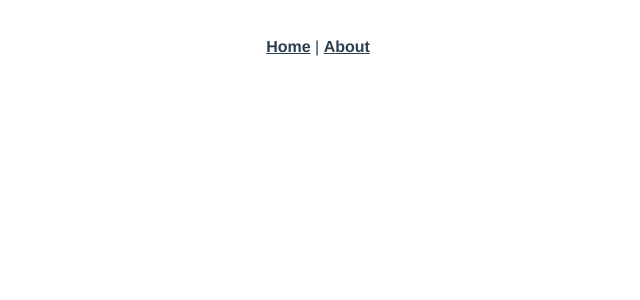
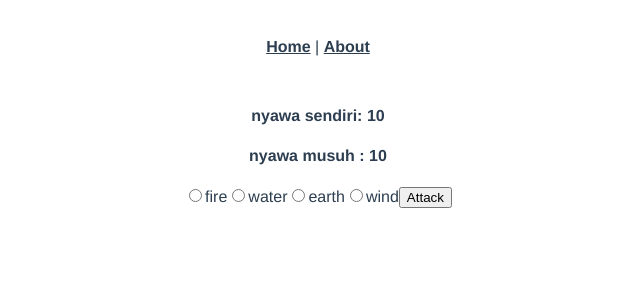
Before and after one commit to bzxnaag/avatar, a Vue app in the folder client/: page /game in a window 1280 px wide. Shown: the top 300 px of the page, without its empty margins (322-962 px from the left). Built offline with nearby package versions, Linux system fonts and the light colour scheme; no server answers.

Commit message:
basic game logic

```diff
--- a/client/package.json
+++ b/client/package.json
@@ -9,6 +9,7 @@
   },
   "dependencies": {
     "core-js": "^3.6.4",
+    "socket.io-client": "^2.3.0",
     "vue": "^2.6.11",
     "vue-router": "^3.1.6",
     "vuex": "^3.1.3"
--- a/client/src/router/index.js
+++ b/client/src/router/index.js
@@ -1,6 +1,7 @@
 import Vue from "vue";
 import VueRouter from "vue-router";
 import Home from "../views/Home.vue";
+import Game from '../views/Game.vue';
 
 Vue.use(VueRouter);
 
@@ -18,6 +19,11 @@ const routes = [
     // which is lazy-loaded when the route is visited.
     component: () =>
       import(/* webpackChunkName: "about" */ "../views/About.vue")
+  },
+  {
+    path: '/game',
+    name: 'Game',
+    component: Game
   }
 ];
 
--- /dev/null
+++ b/client/src/views/Game.vue
@@ -0,0 +1,140 @@
+<template>
+  <div class="home">
+    <h4>nyawa sendiri: {{nyawa}}</h4>
+    <h4>nyawa musuh  : {{nyawaMusuh || 10}}</h4>
+    <form>
+      <input type="radio" value="fire" v-model="element">
+      <label for="">fire</label>
+      <input type="radio" value="water" v-model="element">
+      <label for="">water</label>
+      <input type="radio" value="earth" v-model="element">
+      <label for="">earth</label>
+      <input type="radio" value="wind" v-model="element">
+      <label for="">wind</label>
+      <button v-if="attack" @click.prevent="attacking">Attack</button>
+      <button v-else @click.prevent="defense">Defense</button>
+    </form>
+  </div>
+</template>
+
+<script>
+import io from 'socket.io-client'
+const socket = io.connect('http://localhost:3000')
+
+export default {
+  name: 'Home',
+  data(){
+    return {
+      nyawa: 10,
+      nyawaMusuh: null,
+      attack: true,
+      element: null,
+      outsideElement: null
+    }
+  },
+  created(){
+    socket.emit('nyawa', this.nyawa)
+    socket.on('nyawa musuh', nyawa => {
+      this.nyawaMusuh = nyawa
+    })
+    socket.on('masuk room', string => {
+      console.log(string)
+    })
+  },
+  mounted(){
+    socket.on('enemy attacking', element => {
+      this.outsideElement = element
+    })
+    socket.on('nyawa musuh', nyawa => {
+      this.nyawaMusuh = nyawa
+    })
+  },
+  methods: {
+    attacking(){
+      if(this.element){
+        console.log(this.element)
+        socket.emit('attack', this.element)
+        this.element = null
+        this.attack = false
+      }
+    },
+    defense(){
+      if(this.element&&this.outsideElement){
+        if(this.element==='fire'){
+          switch(this.outsideElement){
+            case 'fire':
+              this.nyawa-=0
+              break
+            case 'wind':
+              this.nyawa-=1
+              break
+            case 'earth':
+              this.nyawa-=0
+              break
+            case 'water':
+              this.nyawa-=2
+              break
+          }
+        }
+        if(this.element==='wind'){
+          switch(this.outsideElement){
+            case 'fire':
+              this.nyawa-=1
+              break
+            case 'wind':
+              this.nyawa-=0
+              break
+            case 'earth':
+              this.nyawa-=2
+              break
+            case 'water':
+              this.nyawa-=0
+              break
+          }
+        }
+        if(this.element==='earth'){
+          switch(this.outsideElement){
+            case 'fire':
+              this.nyawa-=2
+              break
+            case 'wind':
+              this.nyawa-=0
+              break
+            case 'earth':
+              this.nyawa-=0
+              break
+            case 'water':
+              this.nyawa-=1
+              break
+          }
+        }
+        if(this.element==='water'){
+          switch(this.outsideElement){
+            case 'fire':
+              this.nyawa-=0
+              break
+            case 'wind':
+              this.nyawa-=2
+              break
+            case 'earth':
+              this.nyawa-=1
+              break
+            case 'water':
+              this.nyawa-=0
+              break
+          }
+        }
+        this.outsideElement = null
+        this.element = null
+        socket.emit('nyawa', this.nyawa)
+        this.attack = true
+      } else if(this.element&&!this.outsideElement){
+        console.log('enemy not attacking yet')
+      } else {
+        console.log('input your element defense')
+      }
+    }
+  },
+
+}
+</script>
```
Also changed, not shown: 2 other files (tests, documents, lock files or other folders).
